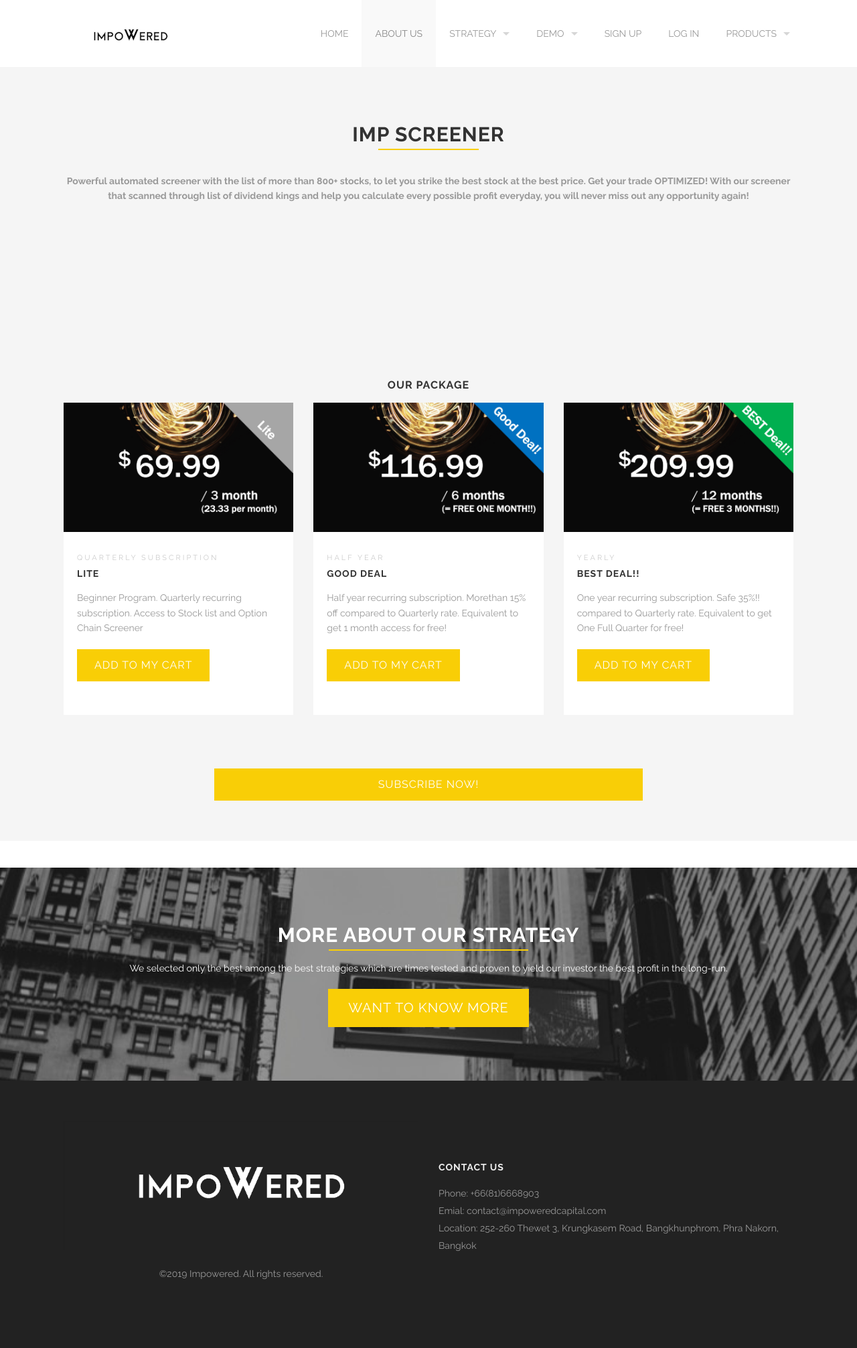
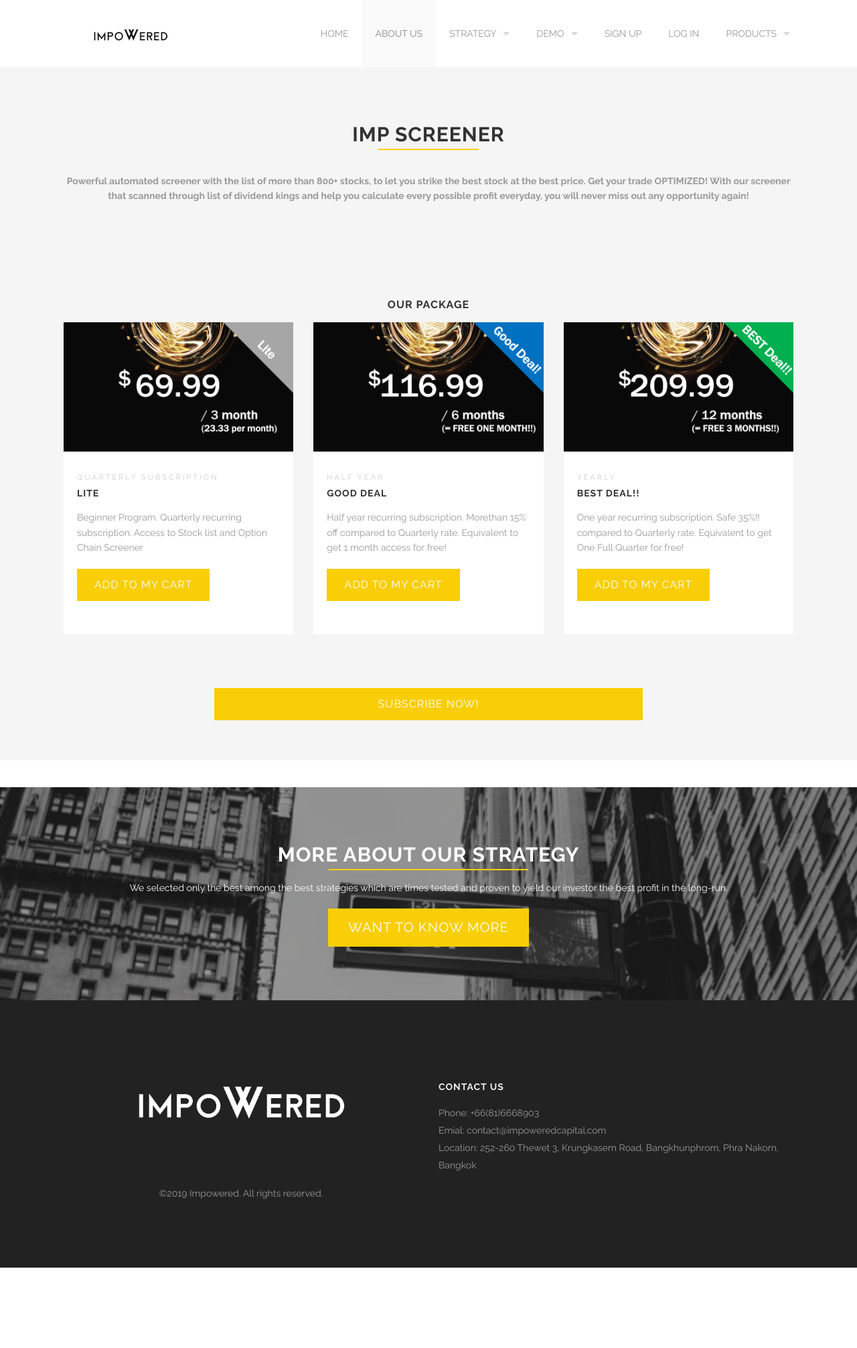
Before and after one commit to impoweredcapital/investmentplatform, a Jekyll site: the page built from impproduct.html, in a window 1280 px wide. Shown: the whole page at 67% size. Built offline with Jekyll 4.4.1, drawn with Linux system fonts in a browser that asks for light colours; after the commit the page ends 1892 px from its top, so only the background shows below that.

Commit message:
Update impproduct.html

```diff
--- a/impproduct.html
+++ b/impproduct.html
@@ -41,15 +41,13 @@ testimonials:
       <div class='two spacing'></div>
     </div>
   </div>
-  <div class='two spacing'></div>
-  <div class='two spacing'></div>
 </div>
 
 
 <div class='full' style='background: #f5f5f5'>
   <div class='row'>
 
-    <div class='two spacing'></div>
+
     <div class="special-title centered-text">
       <h3>Our Package
       </h3>
```
